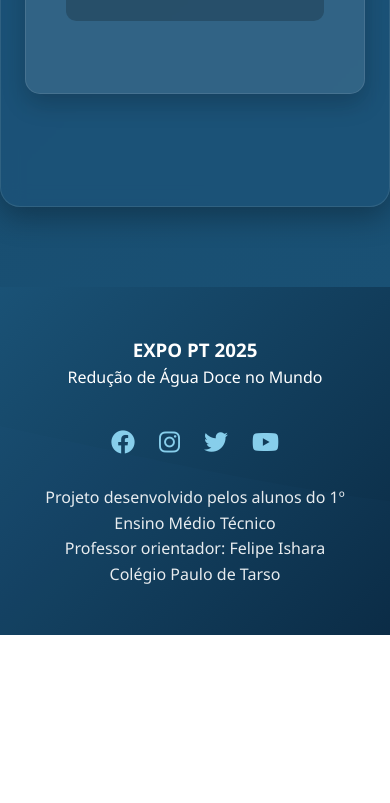
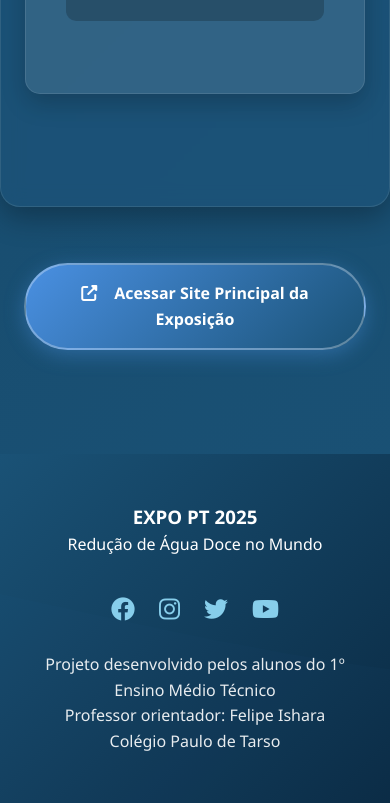
Before and after one commit to PietroSMoliani/Site-ExpoPt, a plain HTML site: page main.html in a window 390 px wide. Shown: the part 8289-9092 px from the top of the page. Before the commit the page ends 8924 px from the top, so only its background shows below. Drawn offline with Linux system fonts and the light colour scheme.

Commit message:
versãofinall

```diff
--- a/main.html
+++ b/main.html
@@ -351,6 +351,13 @@
             <div class="quiz-result"></div>
         </div>
     </section>
+    <!-- Botão para o site principal da exposição -->
+<div class="main-site-button">
+    <a href="https://beli10k.github.io/site/" target="_blank" class="main-site-link">
+        <i class="fas fa-external-link-alt"></i>
+        Acessar Site Principal da Exposição
+    </a>
+</div>
 
     <!-- Footer -->
     <footer>
--- a/style.css
+++ b/style.css
@@ -930,3 +930,46 @@ footer::before {
     font-weight: bold;
     text-shadow: 1px 1px 2px rgba(0, 0, 0, 0.5);
 }
+/* Estilos para o botão do site principal */
+.main-site-button {
+    text-align: center;
+    margin: 3rem 0 2rem 0;
+    padding: 2rem;
+}
+
+.main-site-link {
+    display: inline-block;
+    padding: 1.2rem 2.5rem;
+    background: linear-gradient(135deg, var(--water-blue), var(--deep-water));
+    color: white;
+    text-decoration: none;
+    border-radius: 50px;
+    font-weight: bold;
+    font-size: 1.1rem;
+    transition: all 0.3s ease;
+    box-shadow: 0 5px 20px rgba(74, 144, 226, 0.4);
+    border: 2px solid rgba(255, 255, 255, 0.3);
+}
+
+.main-site-link:hover {
+    transform: translateY(-3px);
+    box-shadow: 0 8px 25px rgba(74, 144, 226, 0.6);
+    background: linear-gradient(135deg, var(--deep-water), var(--water-blue));
+}
+
+.main-site-link i {
+    margin-right: 0.8rem;
+}
+
+/* Responsividade */
+@media (max-width: 768px) {
+    .main-site-link {
+        padding: 1rem 2rem;
+        font-size: 1rem;
+    }
+
+    .main-site-button {
+        margin: 2rem 0 1rem 0;
+        padding: 1.5rem;
+    }
+}
```
